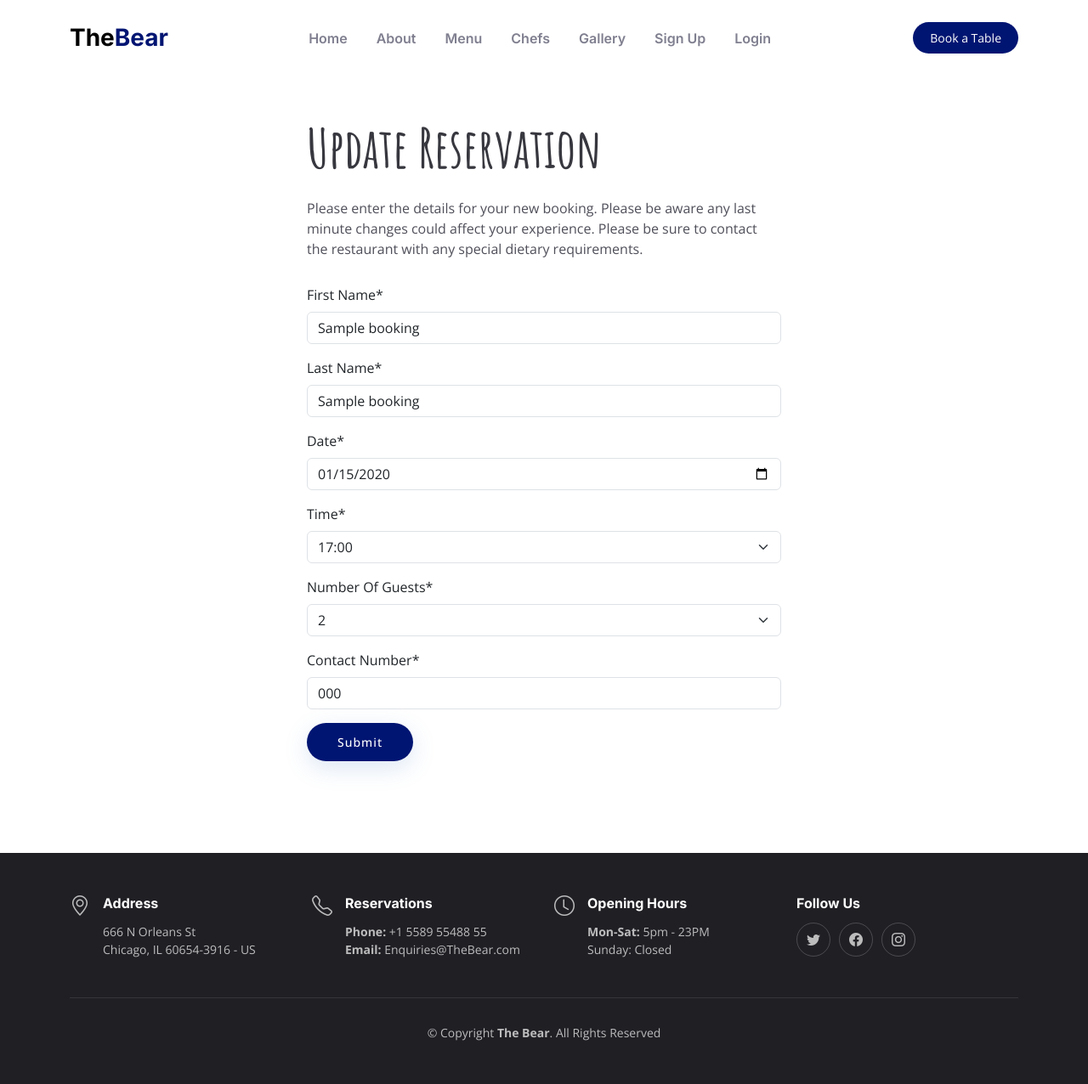
After one commit to JCav23/Project4-TheBear, a Django app: page /bookings/reservations/edit/1 in a window 1280 px wide. The commit adds this page. Shown: the whole page at 85% size. Run offline with Django 5.2, Linux system fonts and the light colour scheme; tables that the repository leaves empty hold one stand-in row (values such as "Sample post"); some libraries are stand-ins or nearby versions.

Commit message:
added edit_booking template, view and url

```diff
--- /dev/null
+++ b/booking/templates/bookings/edit_booking.html
@@ -0,0 +1,26 @@
+{% extends 'base.html' %}
+{% load static %}
+{% load crispy_forms_tags %}
+
+{% block content %}
+
+<div class="hero form container mt-5">
+    <div class="row justify-content-center">
+        <div class="col-12 col-md-6 my-5">
+            <h2>Update Reservation</h2>
+            <p>Please enter the details for your new booking.
+                Please be aware any last minute changes could affect your
+                experience. Please be sure to contact the restaurant with
+                any special dietary requirements.
+            </p>
+
+            <form id="booking-form" method="POST" style="margin-top: 1.3em;">
+              {{ booking_form | crispy }}
+              {% csrf_token %}
+              <button type="submit "class="btn-user-account">Submit</button>
+            </form>
+        </div>
+    </div>
+</div>
+
+{% endblock %}
--- a/booking/templates/bookings/reservations.html
+++ b/booking/templates/bookings/reservations.html
@@ -17,7 +17,7 @@
                         <p class="card-text"><strong>Guests:</strong> {{ booking.num_guests }}</p>
                         <div class="container">
                             <div class="row">
-                                <a href="#" class="btn btn-book-a-table" style="margin-bottom: 5px;">Edit</a>
+                                <a href="edit/{{ booking.id }}" class="btn btn-book-a-table" style="margin-bottom: 5px;">Edit</a>
                                 <a href="delete/{{ booking.id }}" data-bs-toggle="modal" class="btn btn-danger"
                                     data-bs-target="#delete_modal{{ booking.id }}">Delete</a>
                             </div>
--- a/booking/urls.py
+++ b/booking/urls.py
@@ -5,5 +5,6 @@ from django.urls import path
 urlpatterns = [
     path('new_booking/', views.create_booking, name='create_booking'),
     path('reservations/', views.reservations, name='reservations'),
-    path('delete/<booking_id>', views.delete_reservation, name='delete'),
+    path('reservations/delete/<booking_id>', views.delete_reservation, name='delete'),
+    path('reservations/edit/<booking_id>', views.edit_reservation, name='edit')
 ]
--- a/booking/views.py
+++ b/booking/views.py
@@ -35,7 +35,8 @@ def create_booking(request):
 
 
 def reservations(request):
-    """ The View that renders the reservations.html
+    """
+    The View that renders the reservations.html
     which shows all bookings made by the current user
     or gives link to make a booking if no reservations made
     or redirects to signup page if user is not signed in.
@@ -68,3 +69,41 @@ def delete_reservation(request, booking_id):
             messages.ERROR,
             "ERROR: Only the Guest who made the reservation has permission to cancel."
         )
+        redirect('reservations')
+
+
+def edit_reservation(request, booking_id):
+    """
+    The view for editing a currently existing booking, validates the current user
+    or redirects back to reservations. Autofills form with current data stored
+    in the booking.
+    """
+    reservation = get_object_or_404(Booking, pk=booking_id)
+    if request.user == reservation.guest:
+        if request.method == 'POST':
+            form = BookingForm(data=request.POST, instance=reservation)
+            if form.is_valid():
+                reservation.save()
+                messages.add_message(
+                    request,
+                    messages.SUCCESS,
+                    "Booking Updated. See you soon!")
+                return redirect('reservations')
+            else:
+                messages.add_message(
+                    request,
+                    messages.ERROR,
+                    list(form.errors.values())[0])
+    else:
+        messages.add_message(
+            request,
+            messages.ERROR,
+            "ERROR: Only the Guest who made the reservation has permission to change a reservation."
+        )
+        redirect('reservations')
+    form = BookingForm(instance=reservation)
+    return render(
+        request,
+        "bookings/edit_booking.html",
+        {'booking_form': form}
+    )
```
